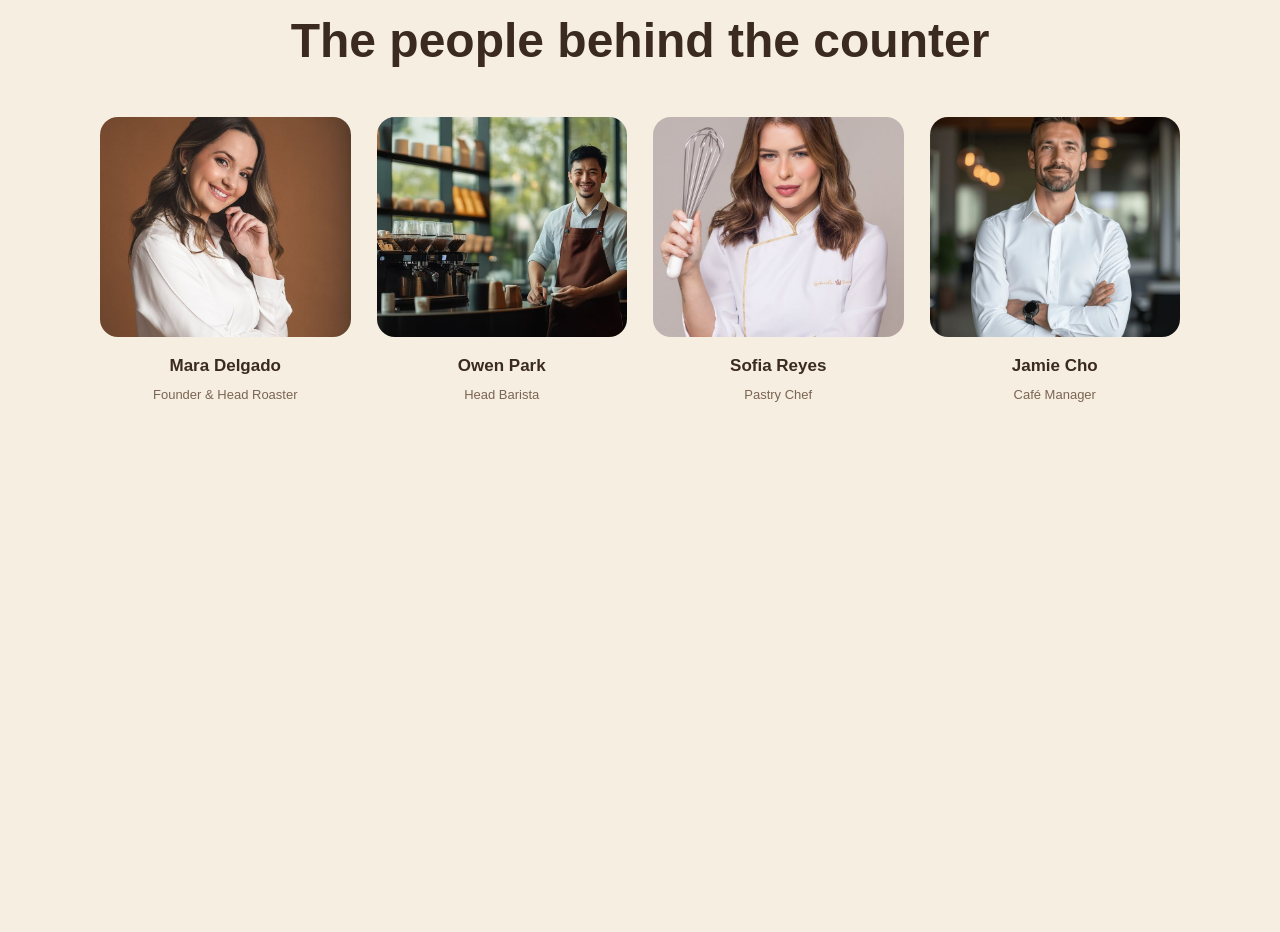
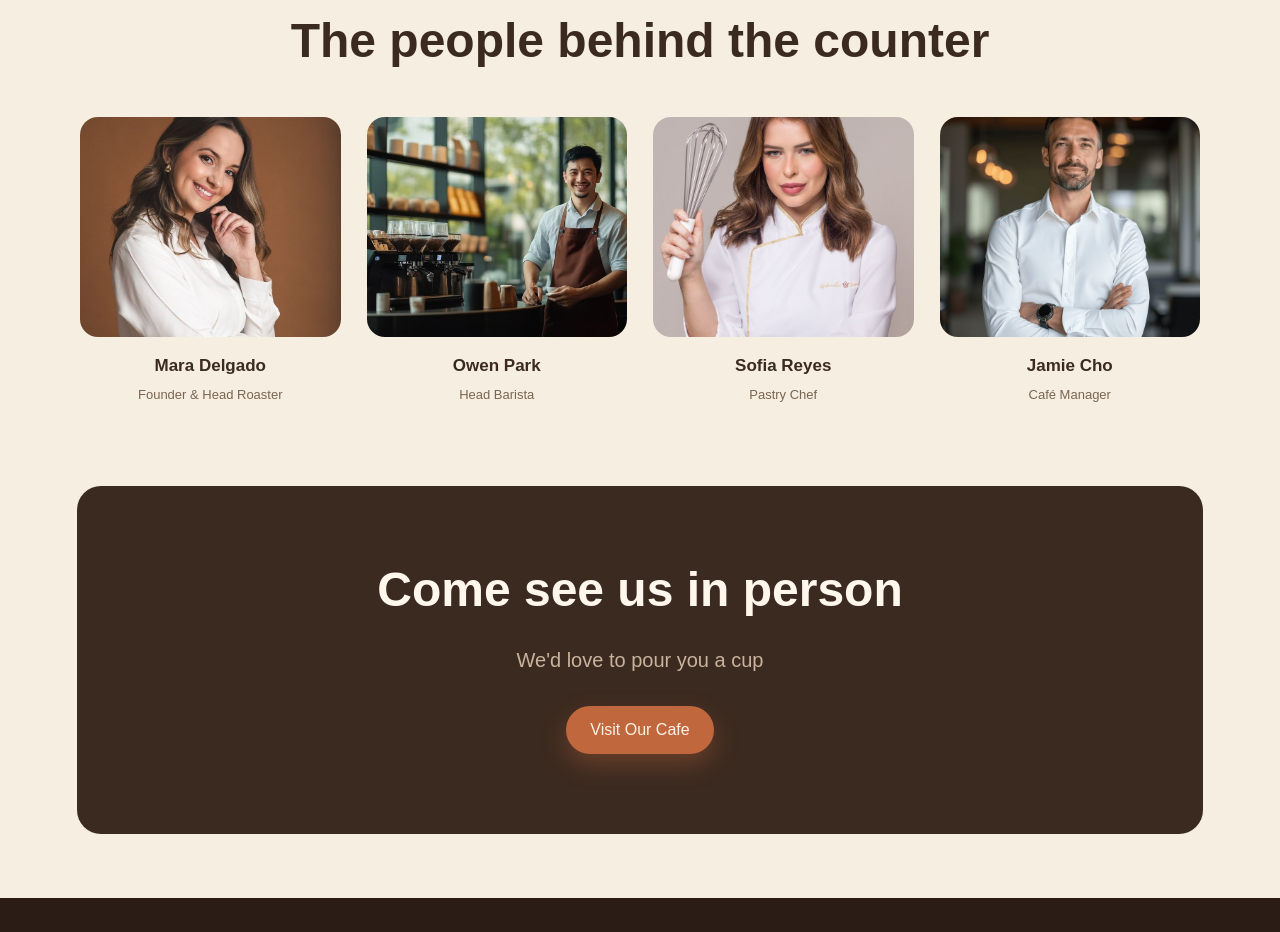
Before and after one commit to DevSK90/Ember-Oak_CoffeeShop_Project, a React (Vite) app: page /Ember-Oak_CoffeeShop_Project/about in a window 1280 px wide. Shown: the part 1850-2782 px from the top of the page. Before the commit the page ends 2256 px from the top, so only its background shows below. Built offline with nearby package versions, Linux system fonts and the light colour scheme.

Commit message:
Made about page responsive

```diff
--- a/src/components/about/About.jsx
+++ b/src/components/about/About.jsx
@@ -3,6 +3,8 @@ import AboutHero from "./aboutSections/AboutHero";
 import WhereItBegan from "./aboutSections/WhereItBegan";
 import OurValues from "./aboutSections/OurValues";
 import Team from "./aboutSections/Team";
+import SeeUs from "./aboutSections/SeeUs";
+import FooterOtherPages from "../layout/FooterOtherPages";
 
 const About = () => {
   return (
@@ -11,6 +13,8 @@ const About = () => {
       <WhereItBegan />
       <OurValues />
       <Team />
+      <SeeUs />
+      <FooterOtherPages />
     </div>
   );
 };
--- a/src/components/about/aboutSections/AboutHero.jsx
+++ b/src/components/about/aboutSections/AboutHero.jsx
@@ -5,13 +5,13 @@ import { WAVES } from "../../../data/waves.js";
 
 const AboutHero = () => {
   return (
-    <div className="bg-dark-chocolate relative px-20 pt-32 pb-44">
+    <div className="bg-dark-chocolate relative px-5 sm:px-12 lg:px-20 pt-20 pb-32 sm:pt-28 sm:pb-40 lg:pt-32 lg:pb-44">
       <div className="text-center flex flex-col gap-3">
         <span className="font-bold text-lighttext-04">OUR STORY</span>
         <h1 className="text-3xl sm:text-4xl md:text-6xl text-cream-base">
           Born from a love of slow mornings
         </h1>
-        <p className="text-lighttext-02 max-w-2xl mx-auto text-lg">
+        <p className="text-lighttext-02 max-w-2xl mx-auto text-base sm:text-lg">
           Ember & Oak started in 2016 as a single roaster in a garage. Today,
           we're a neighborhood café built on the same belief: coffee is better
           when it's unhurried.
--- a/src/components/about/aboutSections/OurValues.jsx
+++ b/src/components/about/aboutSections/OurValues.jsx
@@ -14,7 +14,7 @@ const OurValues = () => {
           </h2>
         </div>
 
-        <div className="grid grid-cols-3 gap-7">
+        <div className="grid grid-cols-1 sm:grid-cols-2 lg:grid-cols-3 gap-7">
           {values.map((value) => (
             <div
               key={value.id}
--- /dev/null
+++ b/src/components/about/aboutSections/SeeUs.jsx
@@ -0,0 +1,19 @@
+import React from "react";
+
+const SeeUs = () => {
+  return (
+    <div className="mt-20">
+      <div className="bg-deep-chocolate rounded-card w-[92%] sm:w-[88%] h-auto p-8 sm:p-14 lg:p-20 mx-auto flex flex-col items-center gap-5 sm:gap-8 text-center">
+        <h1 className="font-heading text-3xl sm:text-4xl lg:text-5xl text-cream-white">
+          Come see us in person
+        </h1>
+        <p className="text-base sm:text-lg lg:text-xl text-lighttext-03">
+          We'd love to pour you a cup
+        </p>
+        <button className="btn">Visit Our Cafe</button>
+      </div>
+    </div>
+  );
+};
+
+export default SeeUs;
--- a/src/components/about/aboutSections/Team.jsx
+++ b/src/components/about/aboutSections/Team.jsx
@@ -4,12 +4,12 @@ import { team } from "../../../data/team";
 
 const Team = () => {
   return (
-    <div className="mt-10 px-5">
+    <div className="mt-10 px-5 sm:px-12 lg:px-20">
       <SectionHeading
         subheading="MEET THE TEAM"
         heading="The people behind the counter"
       />
-      <div className="grid grid-cols-4 gap-6.5 px-20 mt-13">
+      <div className="max-w-7xl mx-auto grid grid-cols-2 lg:grid-cols-4 gap-6.5 mt-13">
         {team.map((team) => (
           <div key={team.id} className="text-center">
             <img
--- a/src/components/about/aboutSections/WhereItBegan.jsx
+++ b/src/components/about/aboutSections/WhereItBegan.jsx
@@ -3,7 +3,7 @@ import roastery3 from "../../../assets/images/roastery3.jpg";
 
 const WhereItBegan = () => {
   return (
-    <div className="w-full h-auto mt-20 px-20 rounded-panel flex flex-row-reverse justify-between gap-16 items-center">
+    <div className="w-full h-auto mt-20 px-5 sm:px-12 lg:px-20 rounded-panel flex flex-col lg:flex-row-reverse justify-between gap-10 lg:gap-16 items-center">
       <div className="flex-1 flex flex-col gap-5 items-center text-center lg:items-start lg:text-left">
         <span className="text-lg font-bold text-terracotta-accent">
           WHERE IT BEGAN
@@ -26,10 +26,9 @@ const WhereItBegan = () => {
         <img
           src={roastery3}
           alt="roastery.jpg"
-          className="relative object-cover w-220 h-110 rounded-image"
+          className="object-cover w-full h-64 sm:h-80 lg:h-110 rounded-image"
         />
       </div>
-      {/* </div> */}
     </div>
   );
 };
```
